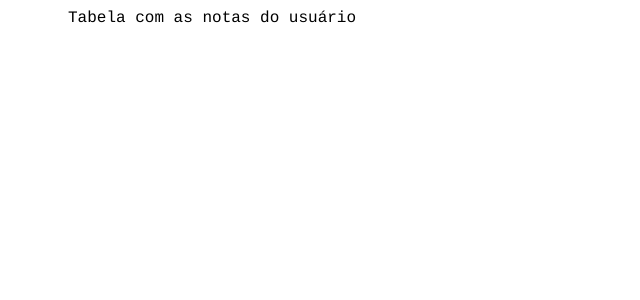
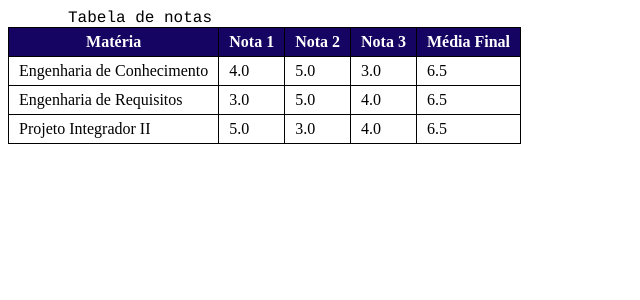
Before and after one commit to logosart/trabalho_flask, a Flask app: page /notas in a window 1280 px wide. Shown: the top 300 px of the page, without its empty margins (0-640 px from the left). Run offline with Flask 2, Linux system fonts and the light colour scheme.

Commit message:
atualizações html

```diff
--- a/Templates/homepage.css
+++ b/Templates/homepage.css
@@ -1,3 +1,4 @@
+
 .portal {
     border: solid 2px
 }
--- a/Templates/notas.html
+++ b/Templates/notas.html
@@ -17,6 +17,53 @@ p1 {
 
 </head>
 <body>
-<p1 style="font-family:courier,arial,helvetica;"> Tabela com as notas do usuário </p1>
+<p1 style="font-family:courier,arial,helvetica;"> Tabela de notas </p1>
+
 </body>
+    <table>
+        <tr>
+            <th>Matéria</th>
+            <th>Nota 1</th>
+            <th>Nota 2</th>
+            <th>Nota 3</th>
+            <th>Média Final</th>
+        </tr>
+        <tr>
+            <td>Engenharia de Conhecimento</td>
+            <td>4.0</td>
+            <td>5.0</td>
+            <td>3.0</td>
+            <td>6.5</td>
+        </tr>
+        <tr>
+            <td>Engenharia de Requisitos</td>
+            <td>3.0</td>
+            <td>5.0</td>
+            <td>4.0</td>
+            <td>6.5</td>
+        </tr>
+        <tr>
+            <td>Projeto Integrador II</td>
+            <td>5.0</td>
+            <td>3.0</td>
+            <td>4.0</td>
+            <td>6.5</td>
+        </tr>
+    </table>
+    <style>
+        table, th, td {
+           border: 1px solid black;
+           border-collapse: collapse;
+        }
+        th, td {
+            padding: 5px 10px;
+        }
+        th {
+            background-color: rgb(21, 4, 98);
+            color: white;
+        }
+
+    </style>
+
+
 </html>
```
Also changed, not shown: Templates/homepage.html (+9 -1 lines).
